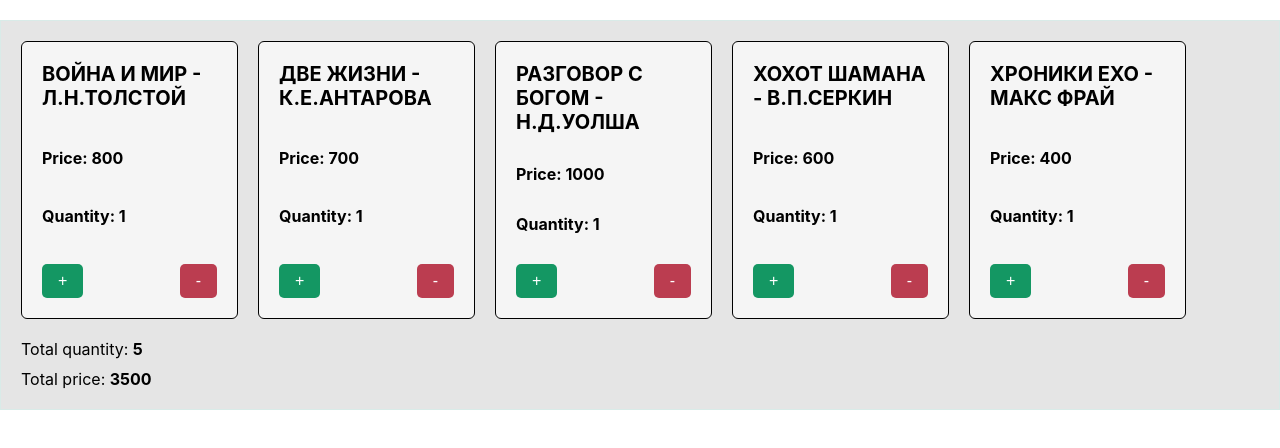
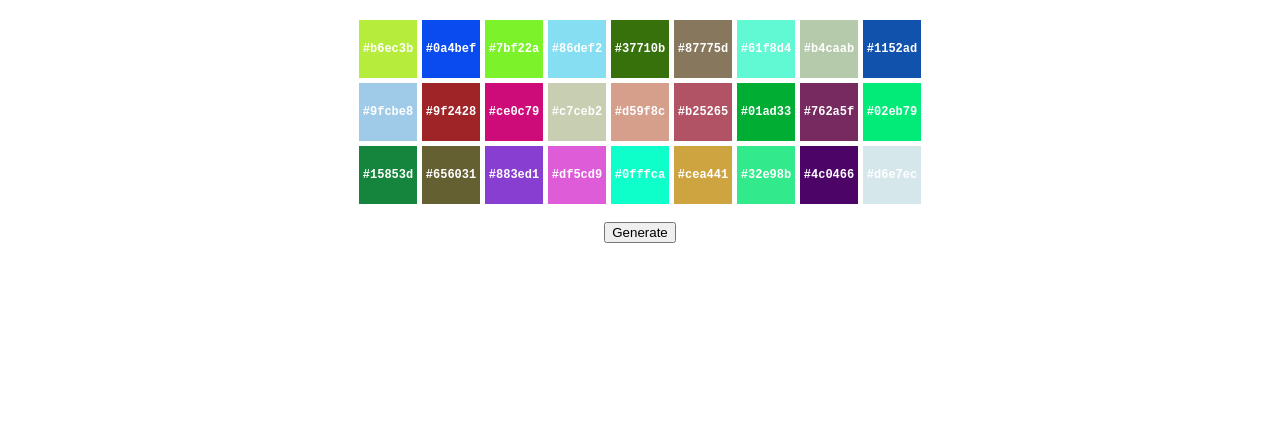
Before and after one commit to EvgeniaLeleo/sky-react, a React (Create React App) app: page / in a window 1280 px wide. Shown: the top 448 px of the page. Built offline with nearby package versions, Linux system fonts and the light colour scheme.

Commit message:
feat: complete task 2

```diff
--- a/src/App.css
+++ b/src/App.css
@@ -1,3 +1,39 @@
+body {
+  font-family: 'Courier New', Courier, monospace;
+  font-weight: 600;
+}
+
+.container {
+  display: flex;
+  flex-direction: column;
+  align-items: center;
+
+  margin-top: 20px;
+}
+
+.color-table {
+  display: grid;
+  grid-template-columns: repeat(9, 1fr);
+  grid-auto-rows: 1fr;
+  max-width: 800px;
+  gap: 5px;
+}
+
+.cell {
+  display: flex;
+  justify-content: center;
+  align-items: center;
+
+  color: white;
+  font-size: 12px;
+
+  width: 3rem;
+  height: 3rem;
+  padding: 5px;
+}
+
+/* app */
+
 /*  */
 .order {
   background: #e5e5e5;
--- a/src/App.js
+++ b/src/App.js
@@ -1,8 +1,14 @@
 import './App.css';
-import Order from './components/Order';
+import ColorTable from './components/ColorTable';
+
+const number = 27;
 
 function App() {
-  return <Order />;
+  return (
+    <div>
+      <ColorTable number={number} />
+    </div>
+  );
 }
 
 export default App;
--- /dev/null
+++ b/src/components/ColorTable.js
@@ -0,0 +1,50 @@
+import PropTypes from 'prop-types';
+import { generateColorHex, createArray } from './utils';
+import { React, useRef } from 'react';
+
+function ColorTable(props) {
+  const { number } = props;
+  const arr = createArray(number);
+  const colorSquares = useRef([]);
+
+  const GenerateColorSquares = () => {
+    for (let i = 0; i < number; i++) {
+      const color = generateColorHex();
+      colorSquares.current[i].style.background = color;
+      colorSquares.current[i].innerText = color;
+    }
+  };
+
+  return (
+    <div className="container">
+      <div className="color-table">
+        {arr.map((el, index) => {
+          const color = generateColorHex();
+
+          return (
+            <div
+              className="cell"
+              key={el}
+              style={{ background: `${color}` }}
+              ref={(el) => {
+                colorSquares.current[index] = el;
+              }}
+            >
+              {color}
+            </div>
+          );
+        })}
+      </div>
+      <br></br>
+      <button type="button" onClick={GenerateColorSquares}>
+        Generate
+      </button>
+    </div>
+  );
+}
+
+ColorTable.propTypes = {
+  number: PropTypes.number.isRequired,
+};
+
+export default ColorTable;
--- a/src/components/MinMax.js
+++ /dev/null
@@ -1,47 +0,0 @@
-import PropTypes from 'prop-types';
-
-const MinMax = (props) => {
-  const { min, max, current, onChange } = props;
-
-  function applyCurrent(num) {
-    const validNum = Math.max(min, Math.min(max, num));
-    onChange(validNum);
-  }
-
-  const inc = () => applyCurrent(current + 1);
-  const dec = () => applyCurrent(current - 1);
-
-  return (
-    <div>
-      <button
-        className="removeButton"
-        type="button"
-        disabled={Number(current) <= min}
-        onClick={dec}
-      >
-        -
-      </button>
-      <button
-        className="addButton"
-        type="button"
-        disabled={Number(current) >= max}
-        onClick={inc}
-      >
-        +
-      </button>
-    </div>
-  );
-};
-
-MinMax.propTypes = {
-  max: PropTypes.number.isRequired,
-  current: PropTypes.number.isRequired,
-  onChange: PropTypes.func.isRequired,
-  min: PropTypes.number,
-};
-
-MinMax.defaultProps = {
-  min: 1,
-};
-
-export default MinMax;
--- a/src/components/Order.js
+++ /dev/null
@@ -1,43 +0,0 @@
-import { useState } from 'react';
-import booksStub from './booksStub';
-import TotalPrice from './TotalPrice';
-import TotalQuantity from './TotalQuantity';
-import OrderDetail from './OrderDetail';
-
-const Order = () => {
-  const [books, setBooks] = useState(booksStub());
-
-  const setQuantity = (id, quantity) => {
-    setBooks(
-      books.map((book) => (book.id !== id ? book : { ...book, quantity })),
-    );
-  };
-
-  return (
-    <div className="order">
-      <div className="cardsView">
-        {books.map((book, i) => (
-          <OrderDetail
-            book={book}
-            setQuantity={setQuantity}
-            key={book.id}
-          ></OrderDetail>
-        ))}
-      </div>
-      <p className="total">
-        Total quantity:{' '}
-        <strong>
-          <TotalQuantity books={books} />
-        </strong>
-      </p>
-      <p className="total">
-        Total price:{' '}
-        <strong>
-          <TotalPrice books={books} />
-        </strong>
-      </p>
-    </div>
-  );
-};
-
-export default Order;
--- a/src/components/OrderDetail.js
+++ /dev/null
@@ -1,36 +0,0 @@
-import PropTypes from 'prop-types';
-import MinMax from './MinMax';
-
-const OrderDetail = (props) => {
-  const { book, setQuantity } = props;
-
-  return (
-    <div className="shopItem order-detail card">
-      <div className="shopItem-title">{book.title} </div>
-      <div className="shopItem-price">Price: {book.price} </div>
-      <div className="shopItem-price">Quantity: {book.quantity} </div>
-      <div>
-        <MinMax
-          max={book.rest}
-          current={book.quantity}
-          onChange={(quantity) => {
-            setQuantity(book.id, quantity);
-          }}
-        />
-      </div>
-    </div>
-  );
-};
-
-OrderDetail.propTypes = {
-  book: PropTypes.shape({
-    id: PropTypes.number,
-    title: PropTypes.string,
-    price: PropTypes.number,
-    rest: PropTypes.number,
-    quantity: PropTypes.number,
-  }),
-  setQuantity: PropTypes.func.isRequired,
-};
-
-export default OrderDetail;
--- a/src/components/TotalPrice.js
+++ /dev/null
@@ -1,23 +0,0 @@
-import PropTypes from 'prop-types';
-
-const TotalPrice = ({ books }) => {
-  const totalPrice = books.reduce(
-    (sum, book) => sum + book.price * book.quantity,
-    0,
-  );
-  return <span>{totalPrice}</span>;
-};
-
-TotalPrice.propTypes = {
-  books: PropTypes.arrayOf(
-    PropTypes.shape({
-      id: PropTypes.number,
-      title: PropTypes.string,
-      price: PropTypes.number,
-      rest: PropTypes.number,
-      quantity: PropTypes.number,
-    }),
-  ).isRequired,
-};
-
-export default TotalPrice;
--- a/src/components/TotalQuantity.js
+++ /dev/null
@@ -1,23 +0,0 @@
-import PropTypes from 'prop-types';
-
-const TotalQuantity = ({ books }) => {
-  const totalQuantity = books.reduce(
-    (quantity, book) => quantity + book.quantity,
-    0,
-  );
-  return <span>{totalQuantity}</span>;
-};
-
-TotalQuantity.propTypes = {
-  books: PropTypes.arrayOf(
-    PropTypes.shape({
-      id: PropTypes.number,
-      title: PropTypes.string,
-      price: PropTypes.number,
-      rest: PropTypes.number,
-      quantity: PropTypes.number,
-    }),
-  ).isRequired,
-};
-
-export default TotalQuantity;
--- a/src/components/booksStub.js
+++ /dev/null
@@ -1,41 +0,0 @@
-function booksStub() {
-  return [
-    {
-      id: 101,
-      title: 'Война и мир - Л.Н.Толстой',
-      price: 800,
-      rest: 10,
-      quantity: 1,
-    },
-    {
-      id: 102,
-      title: 'Две жизни - К.Е.Антарова',
-      price: 700,
-      rest: 5,
-      quantity: 1,
-    },
-    {
-      id: 103,
-      title: 'Разговор с богом - Н.Д.Уолша',
-      price: 1000,
-      rest: 2,
-      quantity: 1,
-    },
-    {
-      id: 104,
-      title: 'Хохот Шамана - В.П.Серкин',
-      price: 600,
-      rest: 8,
-      quantity: 1,
-    },
-    {
-      id: 105,
-      title: 'Хроники Ехо - Макс Фрай',
-      price: 400,
-      rest: 8,
-      quantity: 1,
-    },
-  ];
-}
-
-export default booksStub;
--- /dev/null
+++ b/src/components/utils.js
@@ -0,0 +1,25 @@
+const createArray = (n) => {
+  const arr = [];
+
+  for (let i = 0; i < n; i += 1) {
+    arr.push(i);
+  }
+
+  return arr;
+};
+
+const randomIntegerHex = () => {
+  return Math.floor(Math.random() * 16).toString(16);
+};
+
+const generateColorHex = () => {
+  let hexColor = '';
+
+  for (let i = 1; i <= 6; i++) {
+    hexColor += randomIntegerHex();
+  }
+
+  return '#' + hexColor;
+};
+
+export { generateColorHex, createArray };
```
Also changed, not shown: src/Book.js (deleted, +0 -11 lines).
